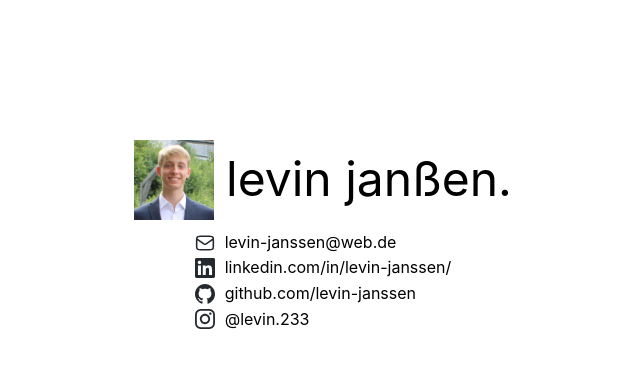
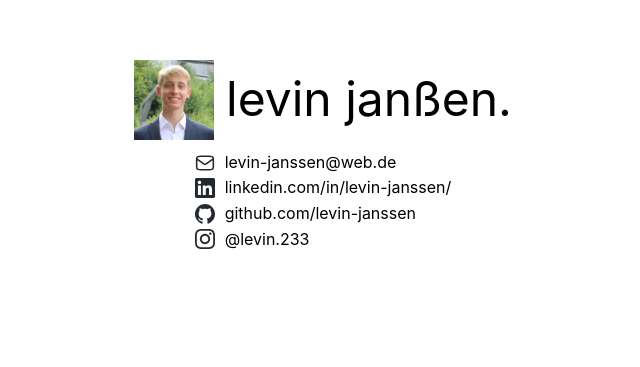
Before and after one commit to levin-janssen/levin-janssen.github.io, a plain HTML site: page index.html in a window 1280 px wide. Shown: the part 169-536 px from the top of the page, without its empty margins (317-957 px from the left). Drawn offline with Linux system fonts and the light colour scheme.

Commit message:
shifted content higher

```diff
--- a/index.html
+++ b/index.html
@@ -8,11 +8,12 @@
 </head>
 <body>
 
-    <div id="title">
-        <img src="img/portrait.jpeg" alt="Image of Levin Janßen">
-        <h1>levin janßen.</h1>
-    </div>
-    <div id="links">
+    <div id="content">
+        <div id="title">
+            <img src="img/portrait.jpeg" alt="Image of Levin Janßen">
+            <h1>levin janßen.</h1>
+        </div>
+        <div id="links">
         <div id="mail">
             <img src="img/mail.svg" alt="mail icon">
             <a href="mailto:levin-janssen@web.de">levin-janssen@web.de</a>
@@ -29,6 +30,7 @@
             <img src="img/instagram.svg" alt="instagram icon">
             <a href="https://www.instagram.com/levin.233/" target="_blank" rel="noopener noreferrer">@levin.233</a>
         </div>
+        </div>
     </div>
 
 </body>
--- a/style.css
+++ b/style.css
@@ -14,6 +14,13 @@ body {
     flex-direction: column;
     align-items: center;
     justify-content: center;
+}
+
+#content {
+    transform: translateY(-10vh);
+    display: flex;
+    flex-direction: column;
+    align-items: center;
 }
 h1{
     font-size: 3rem;
```
